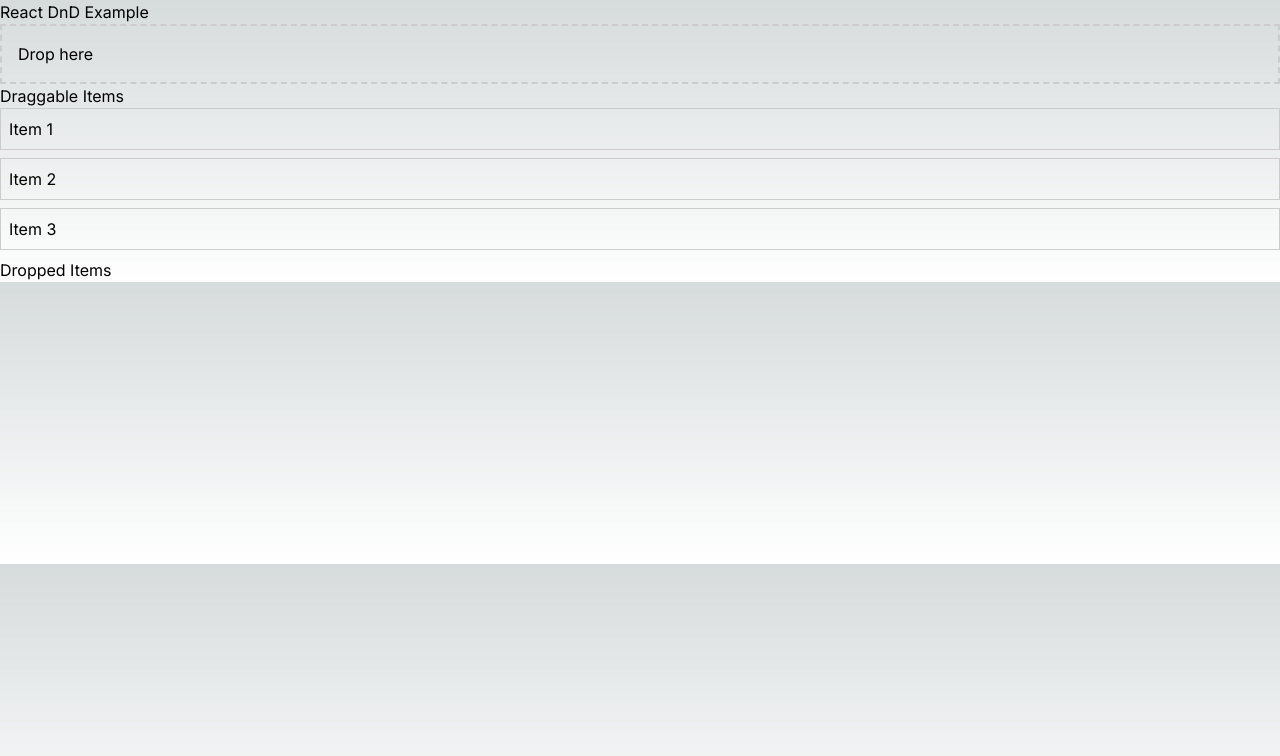
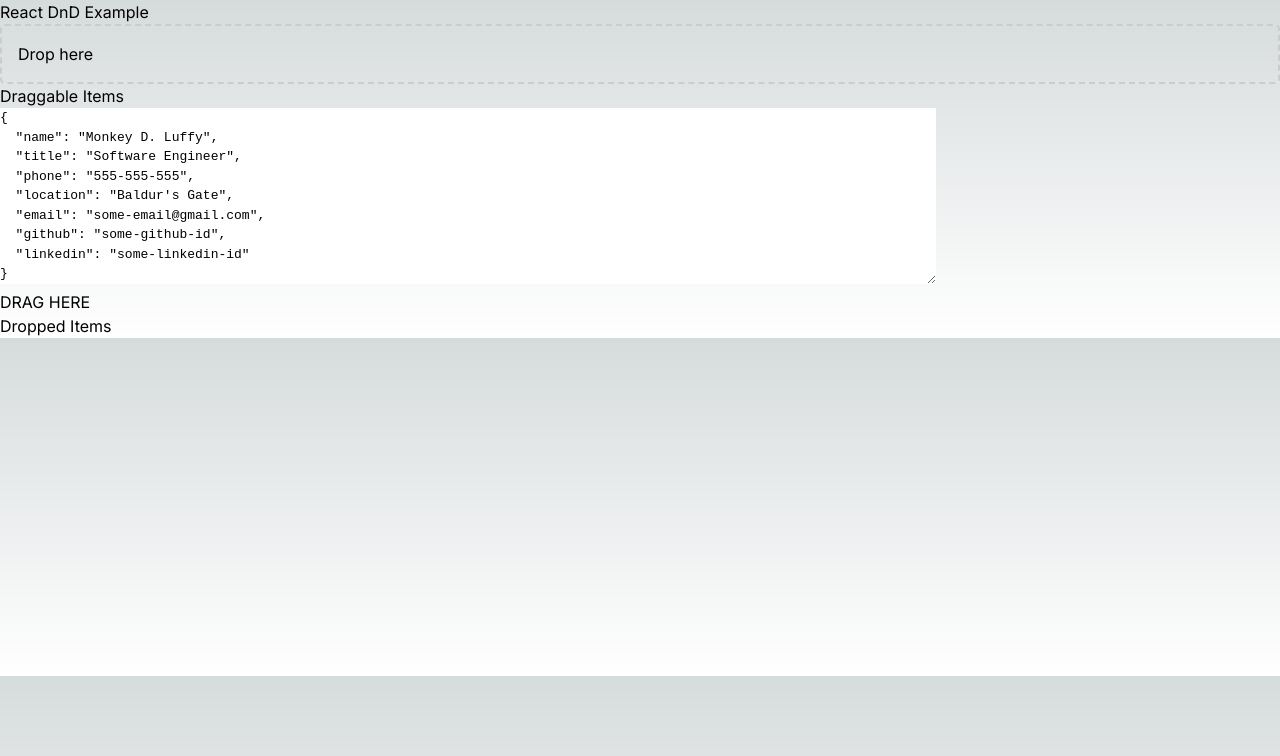
Before and after one commit to starter-code/res-gen-2, a Next.js app: page / in a window 1280 px wide. Shown: the top 756 px of the page. Built offline with nearby package versions, Linux system fonts and the light colour scheme.

Commit message:
feat(heading): add drag and drop for heading macro

```diff
--- a/package.json
+++ b/package.json
@@ -26,7 +26,8 @@
     "react-dom": "18.2.0",
     "tailwindcss": "3.3.3",
     "typescript": "5.2.2",
-    "uuid": "^9.0.0"
+    "uuid": "^9.0.0",
+    "zod": "^3.22.2"
   },
   "devDependencies": {
     "prettier": "3.0.3"
--- /dev/null
+++ b/src/__example-json/heading.json
@@ -0,0 +1,9 @@
+{
+  "name": "Monkey D. Luffy",
+  "title": "Software Engineer",
+  "phone": "555-555-555",
+  "location": "Baldur's Gate",
+  "email": "some-email@gmail.com",
+  "github": "some-github-id",
+  "linkedin": "some-linkedin-id"
+}
--- a/src/app/page.tsx
+++ b/src/app/page.tsx
@@ -5,69 +5,34 @@ import { HTML5Backend } from 'react-dnd-html5-backend';
 import { DndProvider } from 'react-dnd';
 import { v4 as uuidv4 } from 'uuid';
 
-import DraggableItem from '../drag-and-drop/draggable-item';
-import DroppableArea from '../drag-and-drop/droppable-area';
+import DropArea from '@/drag-and-drop/drop-area';
+import MacroManager from '@/managers/macro-manager';
+import HeadingEditor from '@/json-editors/heading-editor';
 
 import type { Item } from '../drag-and-drop/item-types';
 
 const App: React.FC = () => {
-  const [droppedItems, setDroppedItems] = useState<Item[]>([]);
-
-  const items: Item[] = useMemo(
-    () => [
-      {
-        id: uuidv4(),
-        content: 'Item 1',
-        name: 'First Item',
-      },
-      {
-        id: uuidv4(),
-        content: 'Item 2',
-        name: 'Second Item',
-      },
-      {
-        id: uuidv4(),
-        content: 'Item 3',
-        name: 'Third Item',
-      },
-    ],
-    [],
-  );
+  const [items, setItems] = useState<Item[]>([]);
 
   const handleDrop = useCallback(
-    (item: Partial<Item>) => {
-      const foundItem = items.find(itemToFind => itemToFind.name === item.name);
-
-      if (foundItem) {
-        setDroppedItems([...droppedItems, { ...foundItem, id: uuidv4() }]);
-      }
+    (item: Item) => {
+      setItems([...items, { ...item, id: uuidv4() }]);
     },
-    [droppedItems, items],
+    [items],
   );
 
   return (
     <DndProvider backend={HTML5Backend}>
       <div>
         <h1>React DnD Example</h1>
-        <DroppableArea dropZone="DropArea" />
+        <DropArea dropZone="DropArea" />
         <div>
           <h2>Draggable Items</h2>
-          {items.map(item => (
-            <DraggableItem
-              key={item.id}
-              content={item.content}
-              name={item.name}
-              onDrop={handleDrop}
-            />
-          ))}
+          <HeadingEditor onDrop={handleDrop} />
         </div>
         <div>
           <h2>Dropped Items</h2>
-          <ul>
-            {droppedItems.map(item => (
-              <li key={item.id}>{item.content}</li>
-            ))}
-          </ul>
+          <MacroManager items={items} />
         </div>
       </div>
     </DndProvider>
--- a/src/drag-and-drop/draggable-item.tsx
+++ /dev/null
@@ -1,45 +0,0 @@
-import React from 'react';
-import { useDrag } from 'react-dnd';
-
-import { DropResult, Item, ItemTypes } from './item-types';
-
-interface DraggableItemProps {
-  content: string;
-  name: string;
-  onDrop: (item: Partial<Item>) => void;
-}
-
-const DraggableItem: React.FC<DraggableItemProps> = ({
-  content,
-  name,
-  onDrop,
-}) => {
-  const [{ isDragging }, ref] = useDrag({
-    type: ItemTypes.BOX,
-    item: { name },
-    collect: monitor => ({
-      isDragging: !!monitor.isDragging(),
-    }),
-    end: (item, monitor) => {
-      const dropResult = monitor.getDropResult<DropResult>();
-      onDrop(item);
-    },
-  });
-
-  return (
-    <div
-      ref={ref}
-      style={{
-        opacity: isDragging ? 0.5 : 1,
-        cursor: 'move',
-        border: '1px solid #ccc',
-        padding: '8px',
-        marginBottom: '8px',
-      }}
-    >
-      {content}
-    </div>
-  );
-};
-
-export default DraggableItem;
--- a/src/drag-and-drop/droppable-area.tsx
+++ b/src/drag-and-drop/drop-area.tsx
@@ -2,15 +2,14 @@ import React from 'react';
 import { useDrop } from 'react-dnd';
 
 import { ItemTypes } from './item-types';
-import type { Item } from './item-types';
 
-interface DroppableAreaProps {
+interface DropAreaProps {
   dropZone: string;
 }
 
-const DroppableArea: React.FC<DroppableAreaProps> = ({ dropZone }) => {
+const DropArea: React.FC<DropAreaProps> = ({ dropZone }) => {
   const [{ isOver }, drop] = useDrop({
-    accept: ItemTypes.BOX,
+    accept: ItemTypes.HEADING,
     drop: () => ({ dropZone }),
     collect: monitor => ({
       isOver: !!monitor.isOver(),
@@ -24,6 +23,7 @@ const DroppableArea: React.FC<DroppableAreaProps> = ({ dropZone }) => {
       ref={drop}
       style={{
         border: '2px dashed #ccc',
+        borderRadius: '5px',
         padding: '16px',
         backgroundColor,
       }}
@@ -33,4 +33,4 @@ const DroppableArea: React.FC<DroppableAreaProps> = ({ dropZone }) => {
   );
 };
 
-export default DroppableArea;
+export default DropArea;
--- a/src/drag-and-drop/item-types.ts
+++ b/src/drag-and-drop/item-types.ts
@@ -1,14 +1,18 @@
-// src/ItemTypes.ts
+import type { CSSProperties } from 'react';
+
+type Name = string;
+
 export const ItemTypes = {
-  BOX: 'box',
+  HEADING: 'heading',
 } as const;
 
 export type Item = {
   id: string;
   content: string;
-  name: string;
+  name: Name;
+  style: CSSProperties;
 };
 
 export type DropResult = {
-  name: string;
+  name: Name;
 };
--- /dev/null
+++ b/src/json-editors/heading-editor.tsx
@@ -0,0 +1,70 @@
+import { useEffect, useMemo, useRef, useState } from 'react';
+import { useDrag } from 'react-dnd';
+import { v4 as uuidv4 } from 'uuid';
+
+import type { ChangeEvent } from 'react';
+
+import ExampleHeading from '@/__example-json/heading.json';
+import { ItemTypes } from '@/drag-and-drop/item-types';
+
+import type { Item } from '@/drag-and-drop/item-types';
+
+type HeadingEditorProps = {
+  onDrop: (item: Item) => void;
+};
+
+export default function HeadingEditor({ onDrop }: HeadingEditorProps) {
+  const [text, setText] = useState(JSON.stringify(ExampleHeading, null, 2));
+  const textAreaRef = useRef<HTMLTextAreaElement>(null);
+  const id = useMemo(() => uuidv4(), []);
+  const style = useMemo(
+    () => ({
+      color: 'black',
+      width: '120ch',
+      height: '20ch',
+      fontFamily: 'monospace',
+    }),
+    [],
+  );
+
+  const [{ isDragging }, ref] = useDrag({
+    type: ItemTypes.HEADING,
+    item: { name: ItemTypes.HEADING },
+    collect: monitor => ({
+      isDragging: !!monitor.isDragging(),
+    }),
+    end: (item, monitor) => {
+      onDrop({ id, name: ItemTypes.HEADING, content: text, style });
+    },
+  });
+
+  const onHandleChange = (event: ChangeEvent<HTMLTextAreaElement>) => {
+    setText(event.target.value);
+  };
+
+  useEffect(() => {
+    adjustTextareaHeight();
+  }, [text]);
+
+  const adjustTextareaHeight = () => {
+    if (textAreaRef.current) {
+      textAreaRef.current.style.height = 'auto';
+      textAreaRef.current.style.height = `${textAreaRef.current.scrollHeight}px`;
+    }
+  };
+
+  return (
+    <div style={{ opacity: isDragging ? 0.5 : 1 }}>
+      <form>
+        <textarea
+          spellCheck="false"
+          onChange={onHandleChange}
+          value={text}
+          ref={textAreaRef}
+          style={style}
+        ></textarea>
+      </form>
+      <p ref={ref}>DRAG HERE</p>
+    </div>
+  );
+}
--- /dev/null
+++ b/src/json-macro/heading-macro.tsx
@@ -0,0 +1,29 @@
+type HeadingMacroProps = {
+  name: string;
+  title: string;
+  phone: string;
+  location: string;
+  email: string;
+  github: string;
+  linkedin: string;
+};
+
+export default function HeadingMacro({
+  name,
+  phone,
+  email,
+  github,
+  linkedin,
+}: HeadingMacroProps) {
+  return (
+    <div>
+      <h1>{name}</h1>
+      <div>
+        <span>{phone}</span>
+        <span>{email}</span>
+        <span>{github}</span>
+        <span>{linkedin}</span>
+      </div>
+    </div>
+  );
+}
--- /dev/null
+++ b/src/managers/macro-manager.tsx
@@ -0,0 +1,26 @@
+import { useMemo } from 'react';
+
+import { Item, ItemTypes } from '@/drag-and-drop/item-types';
+import HeadingMacro from '@/json-macro/heading-macro';
+
+type MacroManagerProps = {
+  items: Item[];
+};
+
+export default function MacroManager({ items }: MacroManagerProps) {
+  const elements = useMemo(() => {
+    const elementsFromItems = items.map(item => {
+      switch (item.name) {
+        case ItemTypes.HEADING: {
+          return <HeadingMacro key={item.id} {...JSON.parse(item.content)} />;
+        }
+        default:
+          throw new Error(`Invalid item. ${JSON.stringify(item)}`);
+      }
+    });
+
+    return elementsFromItems;
+  }, [items]);
+
+  return <div>{elements}</div>;
+}
```
Also changed, not shown: 1 other file (tests, documents, lock files or other folders).
